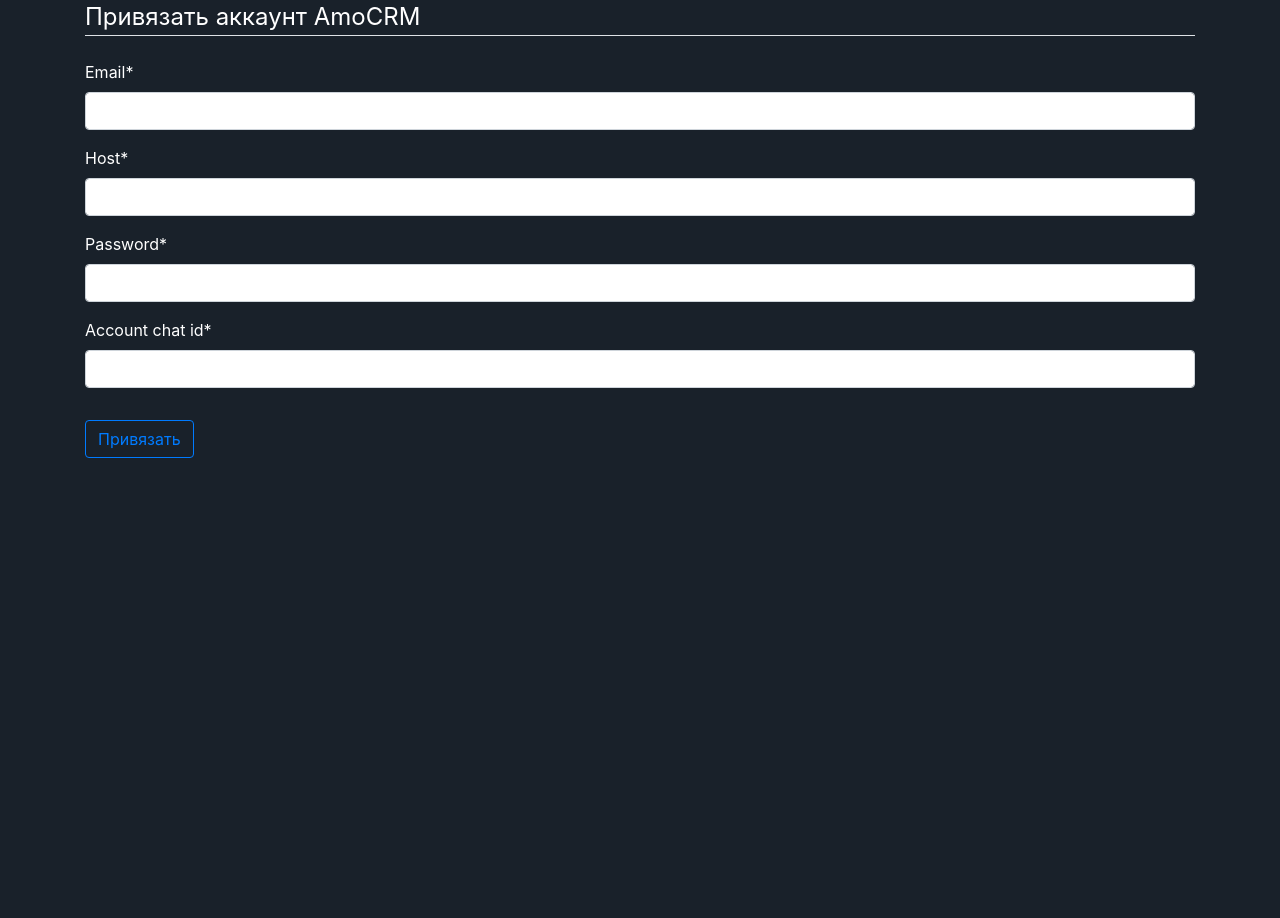
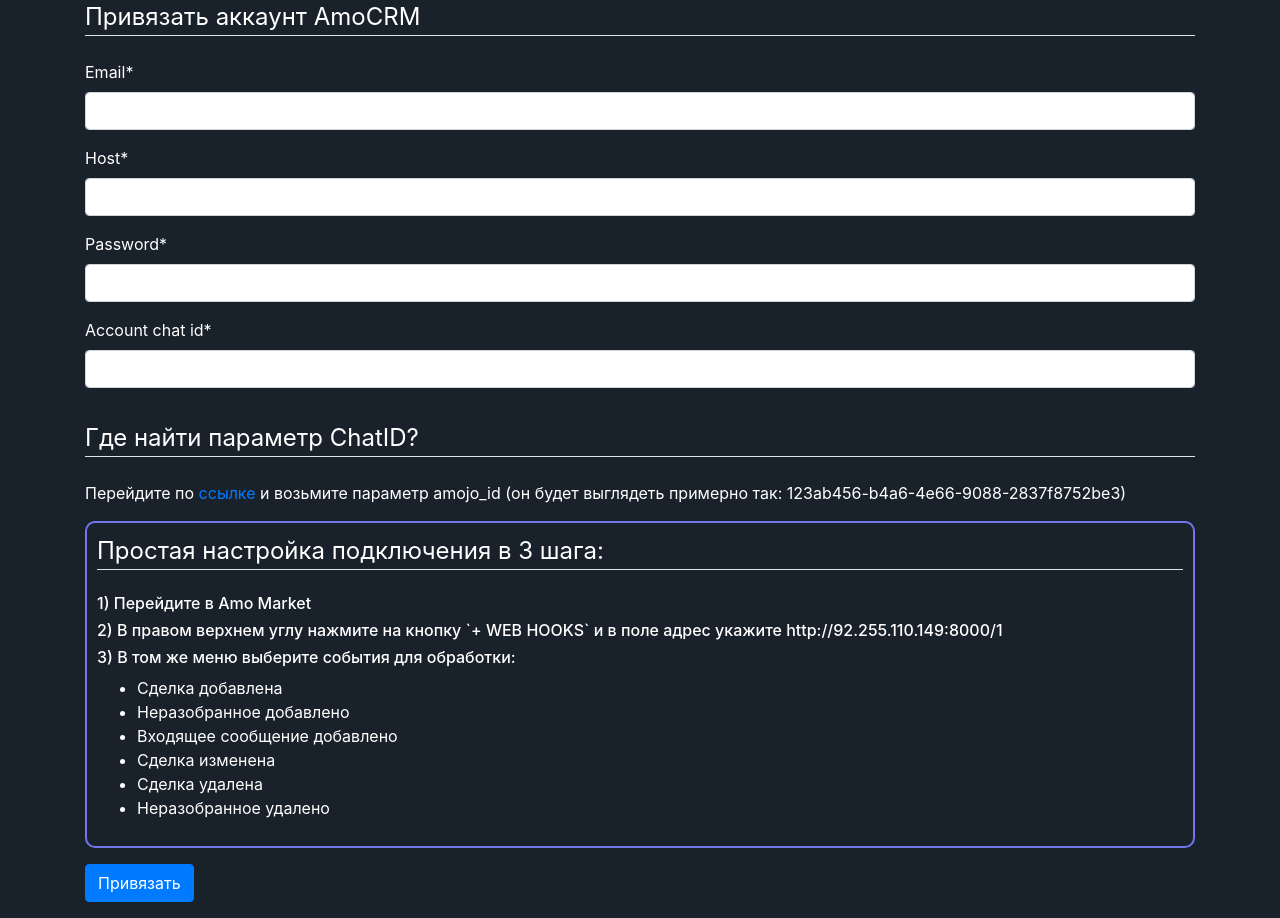
Before and after one commit to Oleg-Pashchenko/avatarex-site, a Django app: page /amo-register/ in a window 1280 px wide. Shown: the part 240-1158 px from the top of the page. Before the commit the page ends 698 px from the top, so only its background shows below. Run offline with Django 4.2, Linux system fonts and the light colour scheme; the visitor is signed in with stand-in values (Sample User, id 1); some libraries are stand-ins or nearby versions.

Commit message:
Edited connect_service.html page

```diff
--- a/home/views.py
+++ b/home/views.py
@@ -4,6 +4,7 @@ import openpyxl
 
 from django.contrib import messages
 from django.contrib.auth.decorators import login_required
+from django.contrib.auth.models import User
 from django.http import JsonResponse, HttpResponse
 from django.shortcuts import render, redirect
 from django.views.decorators.csrf import csrf_exempt
@@ -202,15 +203,14 @@ def amo_register(request):
             status = amo_auth.try_auth(host, email, password, 3)
             amo_auth.update_pipelines(host, email, password, request.user)
 
-            instance = AmoConnect.objects.filter(user=request.user).first()
+            instance = AmoConnect.objects.filter(email=email).first()
             if status:
                 if instance:
-                    instance = AmoConnect.objects.get(user=request.user)
-                    instance.email = email
-                    instance.host = host
-                    instance.password = password
-                    instance.account_chat_id = account_chat_id
-                    instance.save()
+                    user_email = User.objects.get(id=instance.id).email
+                    messages.warning(request,
+                                     f"Ошибка. Данный аккаунт Amocrm уже привязан к другому аккаунту "
+                                     f"Avatarex! ({user_email})")
+                    return redirect(amo_register)
                 else:
                     AmoConnect(
                         email=email,
@@ -219,8 +219,8 @@ def amo_register(request):
                         account_chat_id=account_chat_id,
                         user=request.user
                     ).save()
-                messages.success(request, 'Интеграция произведена успешно!')
-                return redirect(home)
+                    messages.success(request, 'Интеграция произведена успешно!')
+                    return redirect(home)
             else:
                 messages.warning(request, 'Проверьте данные! Ошибка интеграции.')
 
--- a/static/css/styles.css
+++ b/static/css/styles.css
@@ -162,3 +162,10 @@ body {
 .input-group-select {
     background-color: white;
 }
+
+
+.description-block {
+    border: 2px solid rgb(114, 119, 240);
+    border-radius: 10px;
+    padding: 10px;
+}
--- a/templates/home/connect_service.html
+++ b/templates/home/connect_service.html
@@ -8,9 +8,45 @@
                 <legend class="border-bottom mb-4">Привязать аккаунт AmoCRM</legend>
                 {{ form|crispy }}
             </fieldset>
-            <div class="form-group">
-                <button class="btn btn-outline-primary" type="submit">Привязать</button>
-            </div>
-        </form>
+
+            <fieldset class="form-group mt-3">
+                <legend class="border-bottom mb-4">Где найти параметр ChatID?</legend>
+                Перейдите по  <a id="link" href="" target="_blank">ссылке</a> и возьмите параметр amojo_id (он будет выглядеть примерно так: 123ab456-b4a6-4e66-9088-2837f8752be3)
+            </fieldset>
+
+            <fieldset class="form-group mt-3">
+                <div class="description-block">
+                    <legend class="border-bottom mb-4">Простая настройка подключения в 3 шага:</legend>
+
+                    <h6>1) Перейдите в Amo Market</h6>
+                    <h6>2) В правом верхнем углу нажмите на кнопку `+ WEB HOOKS` и в поле адрес укажите
+                        http://92.255.110.149:8000/{{ request.user.id }}</h6>
+                    <h6>3) В том же меню выберите события для обработки:</h6>
+                    <ul>
+                        <li>Сделка добавлена</li>
+                        <li>Неразобранное добавлено</li>
+                        <li>Входящее сообщение добавлено</li>
+                        <li>Сделка изменена</li>
+                        <li>Сделка удалена</li>
+                        <li>Неразобранное удалено</li>
+                    </ul>
+            </fieldset>
     </div>
+    <div class="form-group">
+        <button class="btn btn-primary" type="submit">Привязать</button>
+    </div>
+    </form>
+    </div>
+    <script>
+        function updateFormAction() {
+            element = document.getElementById('link');
+            element.href = host.value + 'api/v4/account?with=amojo_id';
+
+        }
+
+        host = document.getElementById('id_host');
+        host.addEventListener('input', function () {
+            updateFormAction();
+        });
+    </script>
 {% endblock content %}
```
